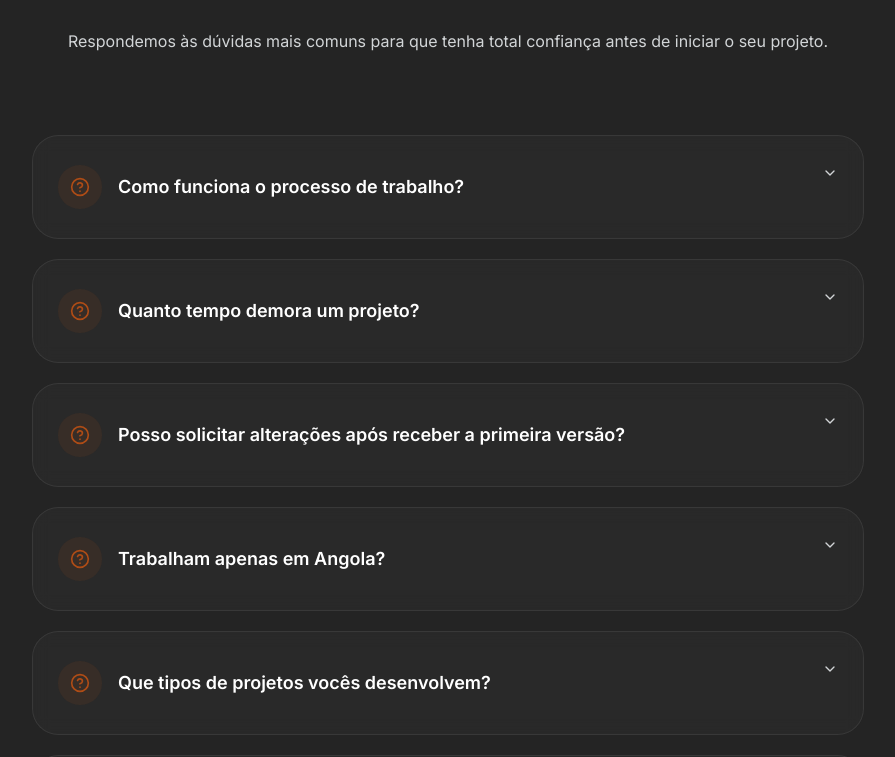
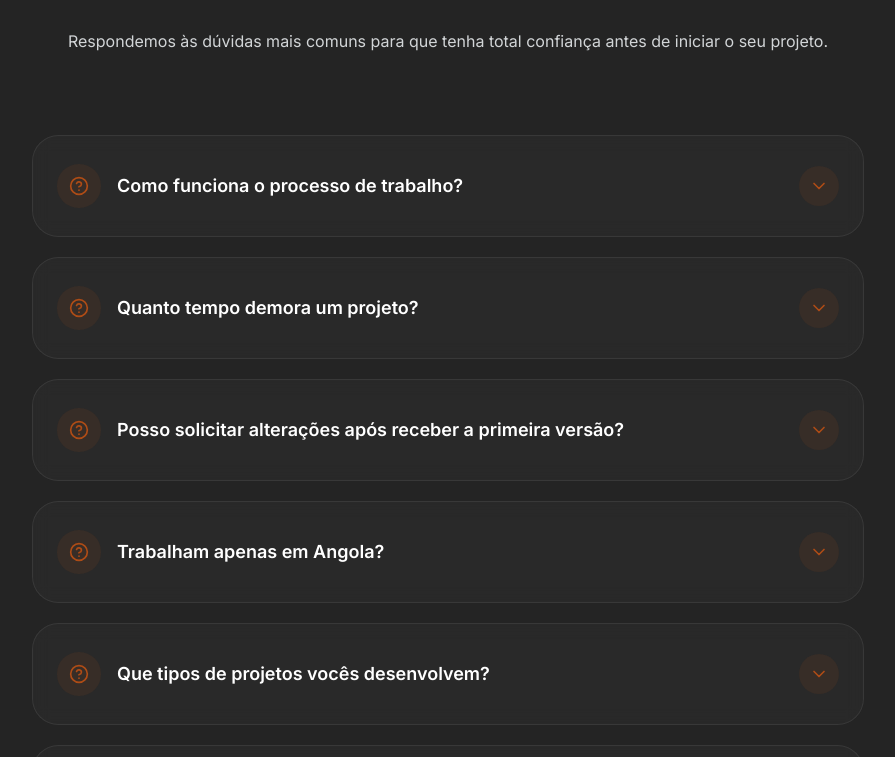
Before and after one commit to ade-simao/edita-criativo, a Next.js app: page / in a window 1280 px wide. Shown: the part 7363-8120 px from the top of the page, without its empty margins (192-1087 px from the left). Built offline with nearby package versions, Linux system fonts and the light colour scheme.

Commit message:
feat(faq): add design to FAQ section with premium accordion and trigger

```diff
--- a/src/components/ui/accordion.tsx
+++ b/src/components/ui/accordion.tsx
@@ -42,20 +42,16 @@ function AccordionTrigger({
       <AccordionPrimitive.Trigger
         data-slot="accordion-trigger"
         className={cn(
-          "group/accordion-trigger relative flex flex-1 items-start justify-between rounde-3xl border border-transparent py-2.5 text-left text-sm font-medium transition-all outline-none hover:underline focus-visible:border-ring focus-visible:ring-3 focus-visible:ring-ring/50 focus-visible:after:border-ring disabled:pointer-events-none disabled:opacity-50 **:data-[slot=accordion-trigger-icon]:ml-auto **:data-[slot=accordion-trigger-icon]:size-4 **:data-[slot=accordion-trigger-icon]:text-muted-foreground",
+          `group flex flex-1 items-center justify-between gap-6 py-2 text-left transition-all duration-300 outline-none focus-visible:ring-2 focus-visible:ring-primary/30 disabled:pointer-events-none disabled:opacity-50`,
           className,
         )}
         {...props}
       >
         {children}
-        <ChevronDownIcon
-          data-slot="accordion-trigger-icon"
-          className="pointer-events-none shrink-0 group-aria-expanded/accordion-trigger:hidden"
-        />
-        <ChevronUpIcon
-          data-slot="accordion-trigger-icon"
-          className="pointer-events-none hidden shrink-0 group-aria-expanded/accordion-trigger:inline"
-        />
+
+        <div className="flex h-10 w-10 shrink-0 items-center justify-center rounded-full bg-primary/10 text-primary transition-all duration-300 group-data-[state=open]:rotate-180 group-data-[state=open]:bg-primary group-data-[state=open]:text-primary-foreground">
+          <ChevronDownIcon className="h-5 w-5" />
+        </div>
       </AccordionPrimitive.Trigger>
     </AccordionPrimitive.Header>
   );
@@ -69,12 +65,12 @@ function AccordionContent({
   return (
     <AccordionPrimitive.Content
       data-slot="accordion-content"
-      className="overflow-hidden text-sm data-open:animate-accordion-down data-closed:animate-accordion-up"
+      className="overflow-hidden text-sm data-[state=open]:animate-accordion-down data-[state=closed]:animate-accordion-up"
       {...props}
     >
       <div
         className={cn(
-          "h-(--radix-accordion-content-height) pt-0 pb-2.5 [&_a]:underline [&_a]:underline-offset-3 [&_a]:hover:text-foreground [&_p:not(:last-child)]:mb-4",
+          "pb-2 pt-0 [&_a]:underline [&_a]:underline-offset-3 [&_a]:hover:text-foreground [&_p:not(:last-child)]:mb-4",
           className,
         )}
       >
```
